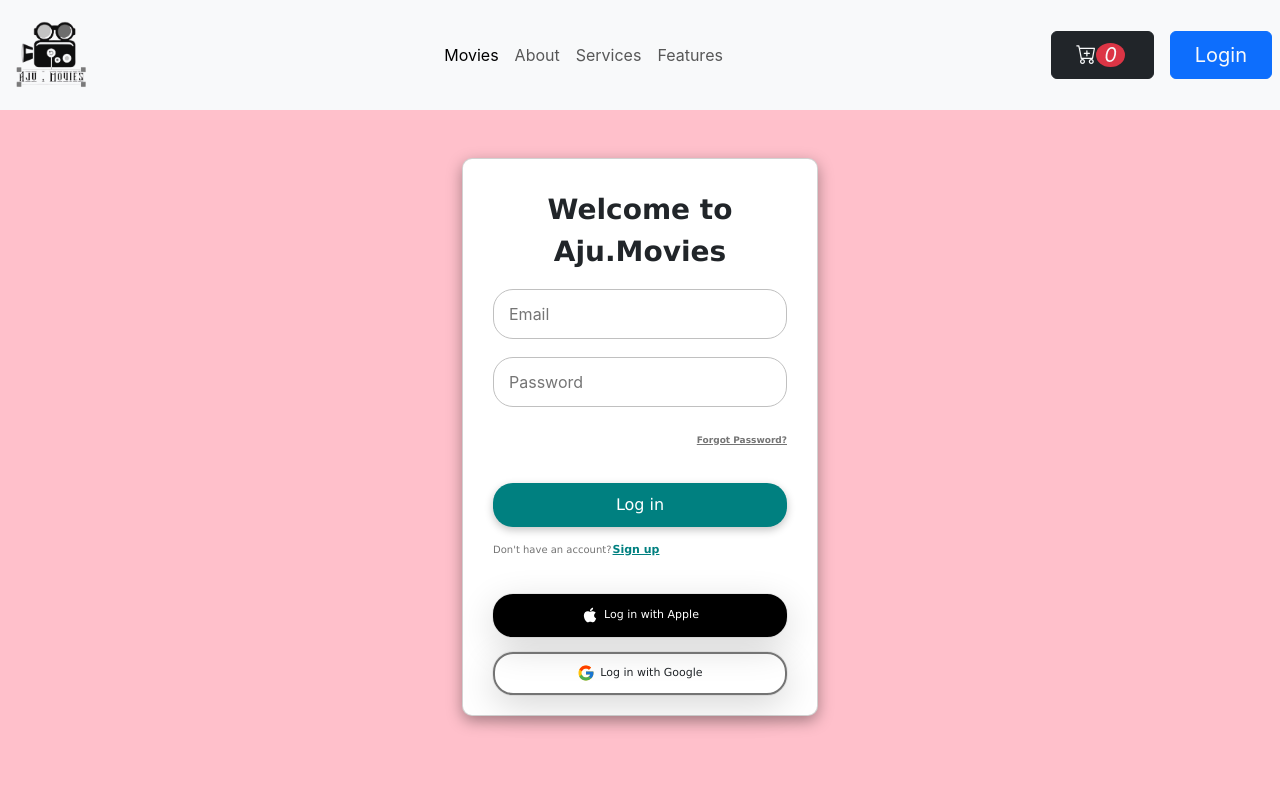
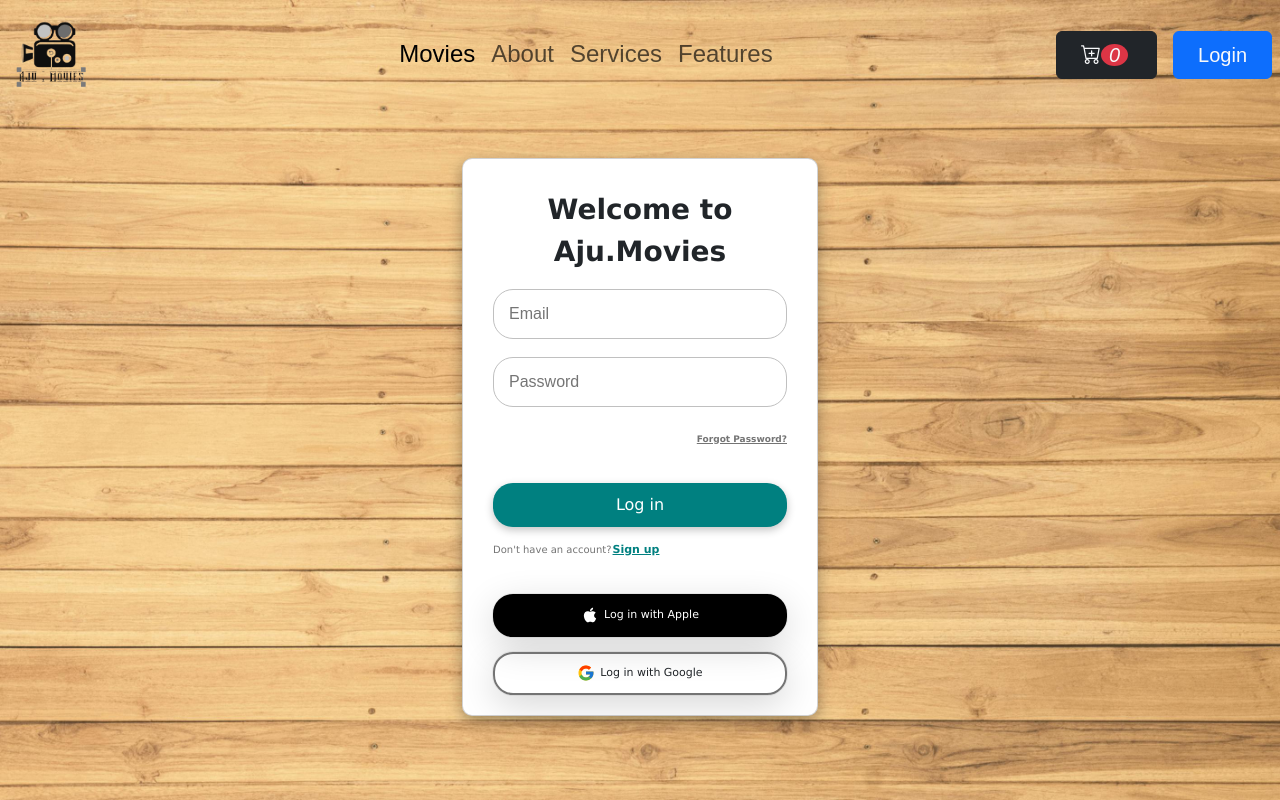
Before and after one commit to Ajith-website-ux/Ticket-Booking, a React (Create React App) app: page / in a window 1280 px wide. Built offline with nearby package versions, Linux system fonts and the light colour scheme.

Commit message:
just arranging the CSS

```diff
--- a/src/App.css
+++ b/src/App.css
@@ -1,9 +1,15 @@
 @import url("https://cdn.jsdelivr.net/npm/bootstrap-icons@1.11.3/font/bootstrap-icons.min.css");
 
 body{
-  background-color: pink;
+  background-color: aqua;
   scroll-behavior: smooth;
+  font-family: "Poppins", sans-serif;
+  margin: 0;
+  overflow-x: hidden;
+  overflow-y: auto;
 }
+
+
 
 
 .form-container {
@@ -139,10 +145,3 @@ body{
   font-size: 18px;
   margin-bottom: 1px;
 }
-
-nav {
-  display: fixed;
-  background-color: rgb(198, 17, 47) !important;
-  padding: 10px 20px;
-  box-sizing: border-box;
-}
--- a/src/Components/Home/NavigationBar.js
+++ b/src/Components/Home/NavigationBar.js
@@ -2,13 +2,14 @@ import { Link, NavLink, useNavigate } from "react-router-dom";
 import logo from "./logo.png";
 import { CartContext } from "./Carousel"; // Ensure CartContext is correctly defined and imported
 import { useContext } from "react";
+import './button.css'
 
 export const NavigationBar = ({ handleClick }) => {
   const { count } = useContext(CartContext); // Accessing cart count from context
   const navigate = useNavigate();
 
   return (
-    <nav className="navbar navbar-expand-lg navbar-light bg-light">
+    <nav className="navbar navbar-expand-lg navbar-light h4" style={{backgroundColor:"aqua"}}>
       <Link className="navbar-brand" to="/">
         <img src={logo} alt="Logo" className="navbar-logo" style={{ width: "100px" }} />
       </Link>
--- a/src/Components/Home/button.css
+++ b/src/Components/Home/button.css
@@ -3,6 +3,7 @@
     flex-direction: column;
     justify-content: space-between;
     height: 100%;
+    background-color: linear-gradient(to bottom , khaki , white);
   }
 
   .card img,
@@ -28,6 +29,27 @@
     margin-right: 1rem;
   }
 
+  nav , body{
+    background-color: transparent !important;
+    background-image: url(./pexels-fwstudio-33348-129731.jpg);
+    background-size: cover;
+  }
+nav{
+  color:azure
+}
+
+
+
+
+
+
+
+
+
+
+
+
+
 /*
   .Tainerx{
     margin :100px;
```
Also changed, not shown: src/Components/Home/pexels-fwstudio-33348-129731.jpg (added), 1 other file (tests, documents, lock files or other folders).
